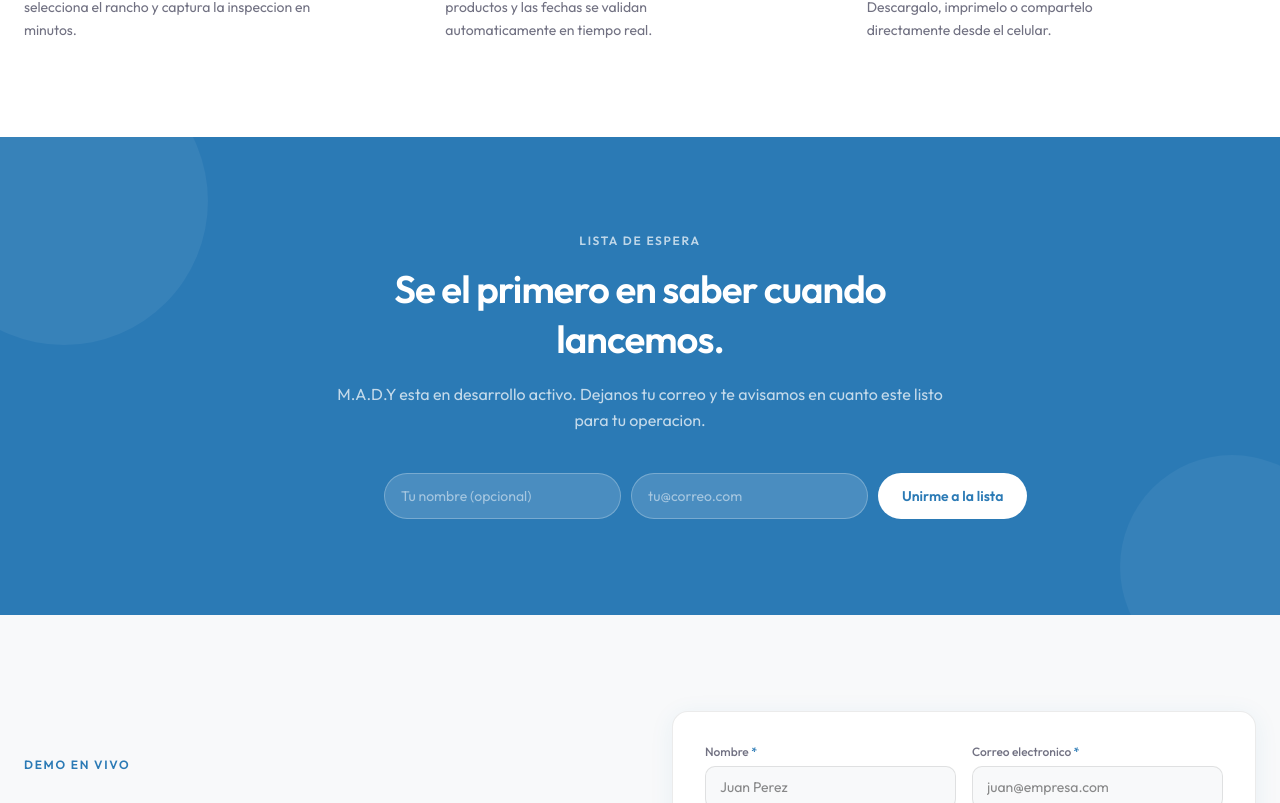
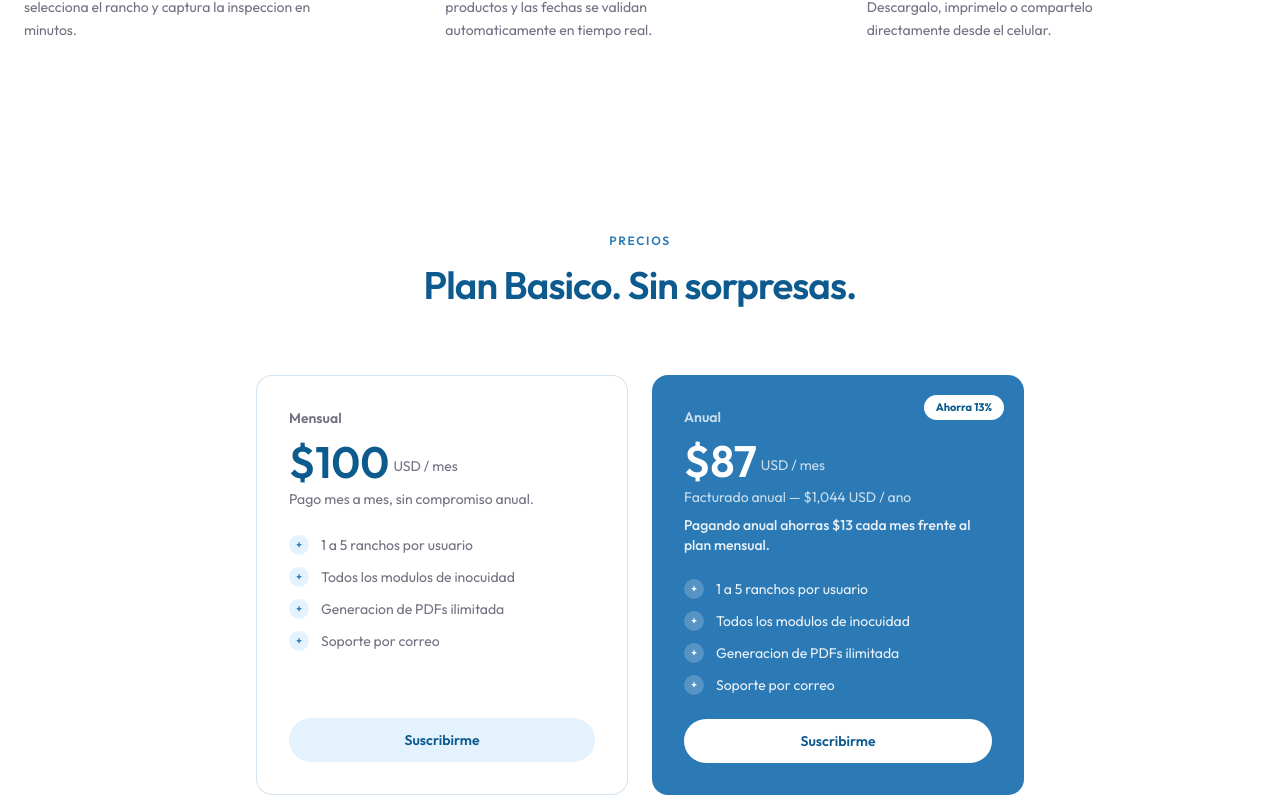
Before and after one commit to saul6/agrocampo-landing, a Next.js app: page / in a window 1280 px wide. Shown: the part 1997-2800 px from the top of the page. Built offline with nearby package versions, Linux system fonts and the light colour scheme; no server answers.

Commit message:
feat(landing): agregar seccion de precios con Stripe Payment Links
Dos tarjetas (mensual $100/mes y anual $87/mes) con enlaces directos a
Stripe. Plan anual destacado en azul con badge de ahorro. Ancla #precios
agregada al menu de navegacion.

```diff
--- a/app/page.tsx
+++ b/app/page.tsx
@@ -2,6 +2,7 @@ import { Nav } from "@/components/Nav";
 import { Hero } from "@/components/Hero";
 import { Features } from "@/components/Features";
 import { HowItWorks } from "@/components/HowItWorks";
+import { PricingSection } from "@/components/PricingSection";
 import { WaitlistSection } from "@/components/WaitlistSection";
 import { DemoSection } from "@/components/DemoSection";
 import { Footer } from "@/components/Footer";
@@ -14,6 +15,7 @@ export default function Home() {
         <Hero />
         <Features />
         <HowItWorks />
+        <PricingSection />
         <WaitlistSection />
         <DemoSection />
       </main>
--- a/components/Nav.tsx
+++ b/components/Nav.tsx
@@ -31,6 +31,7 @@ export function Nav() {
         <nav className="hidden md:flex items-center gap-8">
           <a href="#beneficios" className="link-nav text-sm">Beneficios</a>
           <a href="#como-funciona" className="link-nav text-sm">Como funciona</a>
+          <a href="#precios" className="link-nav text-sm">Precios</a>
           <a href="#demo" className="link-nav text-sm">Demo</a>
         </nav>
 
--- /dev/null
+++ b/components/PricingSection.tsx
@@ -0,0 +1,183 @@
+import { ScrollReveal } from "./ScrollReveal";
+
+const STRIPE_MENSUAL = "https://buy.stripe.com/14A3cx2qi1DmeFU2Ajf7i01";
+const STRIPE_ANUAL = "https://buy.stripe.com/6oUfZj0iaa9SbtIej1f7i00";
+
+export function PricingSection() {
+  return (
+    <section id="precios" className="py-24" style={{ background: "#ffffff" }}>
+      <div className="max-w-7xl mx-auto px-6">
+        <ScrollReveal>
+          <div className="mb-16 text-center">
+            <p
+              className="text-xs font-semibold tracking-[0.14em] uppercase mb-3"
+              style={{ color: "#2b7ab5" }}
+            >
+              Precios
+            </p>
+            <h2
+              className="font-semibold tracking-tight"
+              style={{
+                fontSize: "clamp(1.8rem, 3vw, 2.75rem)",
+                lineHeight: 1.3,
+                color: "#0d5a8f",
+              }}
+            >
+              Plan Basico. Sin sorpresas.
+            </h2>
+          </div>
+        </ScrollReveal>
+
+        <div className="grid grid-cols-1 md:grid-cols-2 gap-6 max-w-3xl mx-auto">
+          {/* Mensual */}
+          <ScrollReveal delay={0}>
+            <div
+              className="flex flex-col gap-6 rounded-2xl p-8 h-full"
+              style={{
+                background: "#ffffff",
+                border: "1.5px solid rgba(43,122,181,0.2)",
+              }}
+            >
+              <div className="flex flex-col gap-1">
+                <p className="text-sm font-semibold" style={{ color: "#717182" }}>
+                  Mensual
+                </p>
+                <div className="flex items-end gap-1 mt-2">
+                  <span
+                    className="font-semibold"
+                    style={{ fontSize: "2.75rem", lineHeight: 1, color: "#0d5a8f" }}
+                  >
+                    $100
+                  </span>
+                  <span className="text-sm mb-2" style={{ color: "#717182" }}>
+                    USD / mes
+                  </span>
+                </div>
+                <p className="text-sm leading-relaxed" style={{ color: "#717182" }}>
+                  Pago mes a mes, sin compromiso anual.
+                </p>
+              </div>
+
+              <ul className="flex flex-col gap-3 flex-1">
+                {[
+                  "1 a 5 ranchos por usuario",
+                  "Todos los modulos de inocuidad",
+                  "Generacion de PDFs ilimitada",
+                  "Soporte por correo",
+                ].map((feat) => (
+                  <li
+                    key={feat}
+                    className="flex items-center gap-3 text-sm"
+                    style={{ color: "#717182" }}
+                  >
+                    <span
+                      className="w-5 h-5 rounded-full flex items-center justify-center shrink-0 text-[10px] font-bold"
+                      style={{ background: "#e3f2fd", color: "#2b7ab5" }}
+                    >
+                      +
+                    </span>
+                    {feat}
+                  </li>
+                ))}
+              </ul>
+
+              <a
+                href={STRIPE_MENSUAL}
+                className="w-full py-3 rounded-full text-sm font-semibold text-center transition-opacity hover:opacity-80"
+                style={{
+                  background: "#e3f2fd",
+                  color: "#0d5a8f",
+                  display: "block",
+                }}
+              >
+                Suscribirme
+              </a>
+            </div>
+          </ScrollReveal>
+
+          {/* Anual — destacada */}
+          <ScrollReveal delay={0.08}>
+            <div
+              className="flex flex-col gap-6 rounded-2xl p-8 h-full relative"
+              style={{ background: "#2b7ab5" }}
+            >
+              {/* Badge */}
+              <span
+                className="absolute top-5 right-5 text-[11px] font-bold px-3 py-1 rounded-full"
+                style={{ background: "#ffffff", color: "#0d5a8f" }}
+              >
+                Ahorra 13%
+              </span>
+
+              <div className="flex flex-col gap-1">
+                <p className="text-sm font-semibold" style={{ color: "rgba(255,255,255,0.75)" }}>
+                  Anual
+                </p>
+                <div className="flex items-end gap-1 mt-2">
+                  <span
+                    className="font-semibold"
+                    style={{ fontSize: "2.75rem", lineHeight: 1, color: "#ffffff" }}
+                  >
+                    $87
+                  </span>
+                  <span className="text-sm mb-2" style={{ color: "rgba(255,255,255,0.75)" }}>
+                    USD / mes
+                  </span>
+                </div>
+                <p className="text-sm" style={{ color: "rgba(255,255,255,0.75)" }}>
+                  Facturado anual — $1,044 USD / ano
+                </p>
+                <p className="text-sm font-medium mt-1" style={{ color: "rgba(255,255,255,0.9)" }}>
+                  Pagando anual ahorras $13 cada mes frente al plan mensual.
+                </p>
+              </div>
+
+              <ul className="flex flex-col gap-3 flex-1">
+                {[
+                  "1 a 5 ranchos por usuario",
+                  "Todos los modulos de inocuidad",
+                  "Generacion de PDFs ilimitada",
+                  "Soporte por correo",
+                ].map((feat) => (
+                  <li
+                    key={feat}
+                    className="flex items-center gap-3 text-sm"
+                    style={{ color: "rgba(255,255,255,0.9)" }}
+                  >
+                    <span
+                      className="w-5 h-5 rounded-full flex items-center justify-center shrink-0 text-[10px] font-bold"
+                      style={{ background: "rgba(255,255,255,0.2)", color: "#ffffff" }}
+                    >
+                      +
+                    </span>
+                    {feat}
+                  </li>
+                ))}
+              </ul>
+
+              <a
+                href={STRIPE_ANUAL}
+                className="w-full py-3 rounded-full text-sm font-semibold text-center transition-opacity hover:opacity-90"
+                style={{
+                  background: "#ffffff",
+                  color: "#0d5a8f",
+                  display: "block",
+                }}
+              >
+                Suscribirme
+              </a>
+            </div>
+          </ScrollReveal>
+        </div>
+
+        {/* Nota al pie */}
+        <p
+          className="text-xs text-center mt-8"
+          style={{ color: "#717182" }}
+        >
+          Precios en USD, IVA incluido. Plan Basico: 1 a 5 ranchos por usuario.
+        </p>
+      </div>
+    </section>
+  );
+}
```
